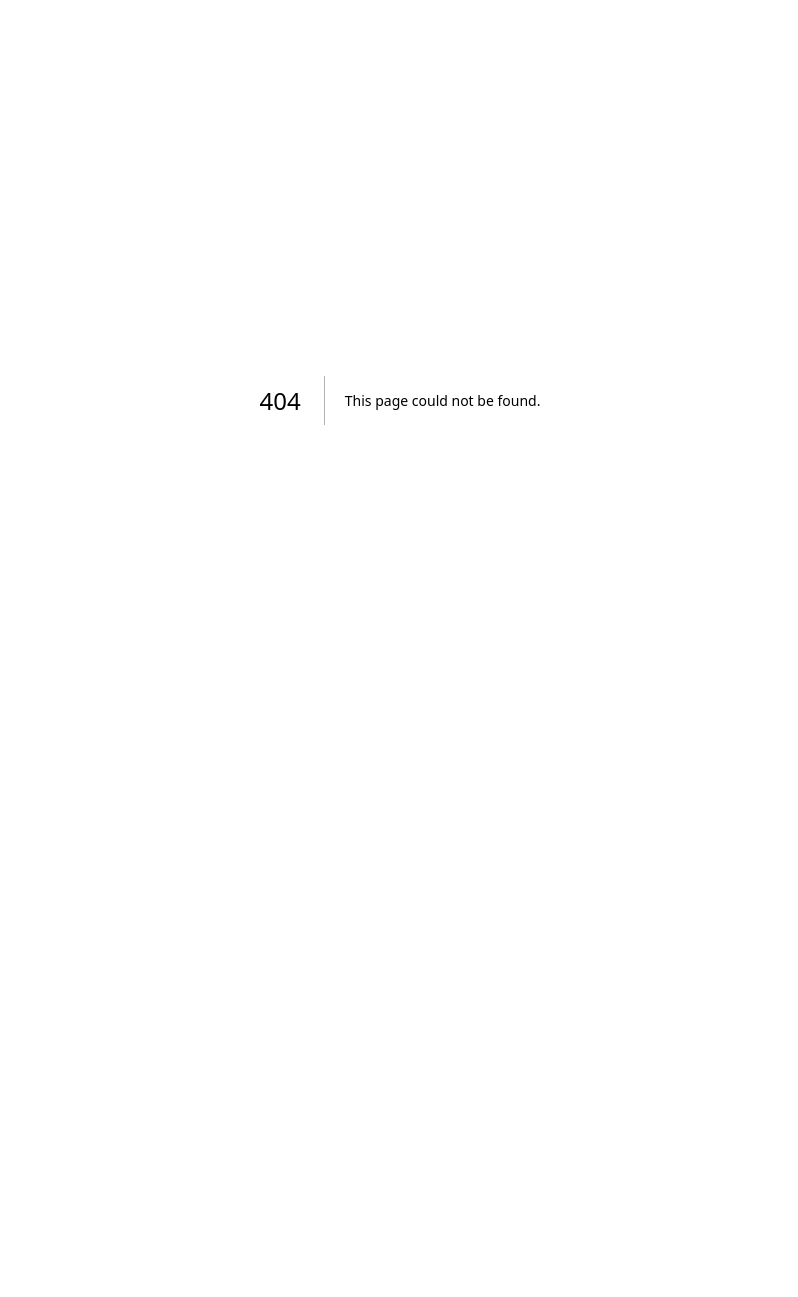
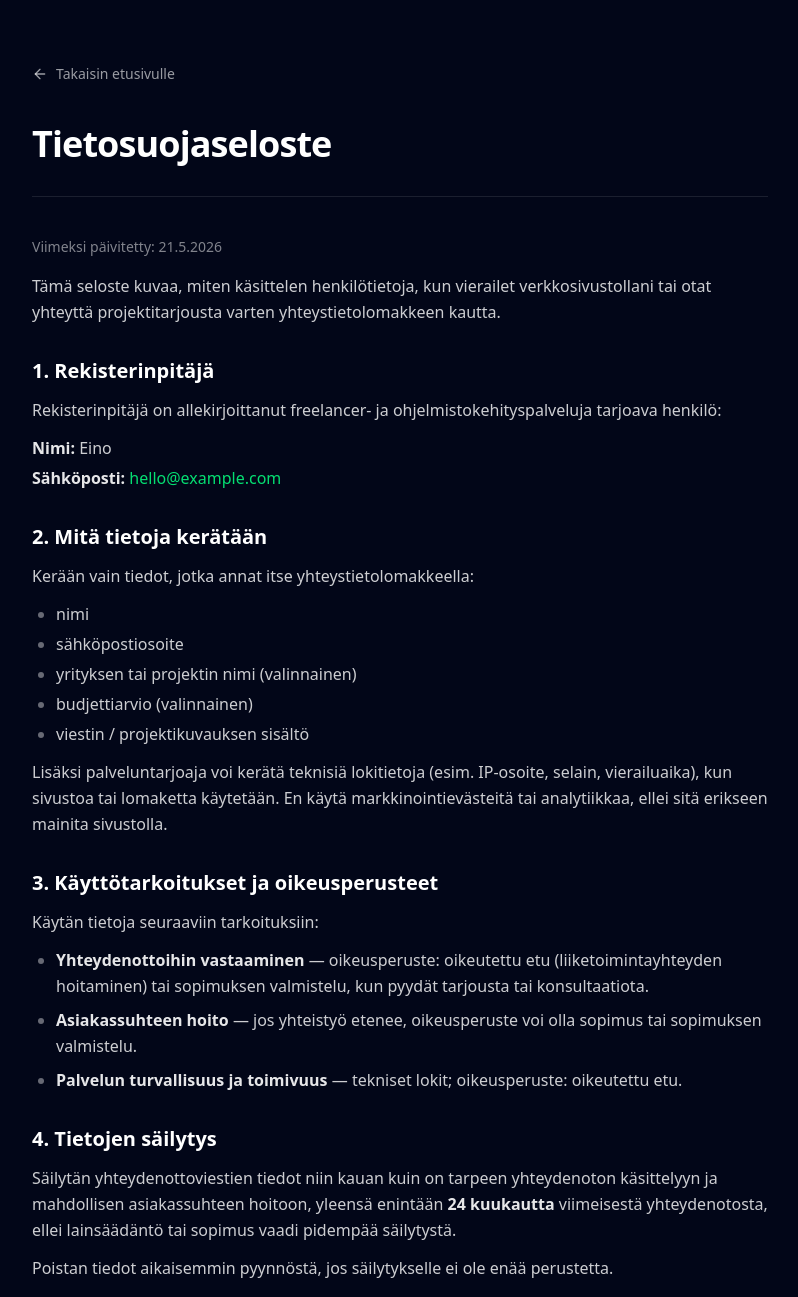
Before and after one commit to EinoTick/landing-pages, a Next.js app in the folder third-next-based-landing-page/: page /tietosuoja in a window 1280 px wide. Before the commit this address had no page. Shown: the top 1297 px of the page, without its empty margins (240-1038 px from the left). Before the commit the page ends 800 px from the top, so only its background shows below. Built offline with nearby package versions, Linux system fonts and the light colour scheme.

Commit message:
add tietosuoja seloste

```diff
--- /dev/null
+++ b/third-next-based-landing-page/src/app/tietosuoja/page.tsx
@@ -0,0 +1,204 @@
+import type { Metadata } from "next";
+import { LegalPageLayout } from "@/components/legal/LegalPageLayout";
+
+export const metadata: Metadata = {
+  title: "Tietosuojaseloste",
+  description:
+    "Tietosuojaseloste: miten yhteystietolomakkeen tiedot käsitellään ja mitä oikeuksia sinulla on.",
+  robots: { index: true, follow: true },
+};
+
+export default function TietosuojaPage() {
+  return (
+    <LegalPageLayout title="Tietosuojaseloste">
+      <section className="space-y-4">
+        <p className="text-sm text-white/50">
+          Viimeksi päivitetty: {new Date().toLocaleDateString("fi-FI")}
+        </p>
+        <p>
+          Tämä seloste kuvaa, miten käsittelen henkilötietoja, kun vierailet
+          verkkosivustollani tai otat yhteyttä projektitarjousta varten
+          yhteystietolomakkeen kautta.
+        </p>
+      </section>
+
+      <section className="space-y-3">
+        <h2 className="text-xl font-semibold text-white">
+          1. Rekisterinpitäjä
+        </h2>
+        <p>
+          Rekisterinpitäjä on allekirjoittanut freelancer- ja ohjelmistokehityspalveluja
+          tarjoava henkilö:
+        </p>
+        <ul className="list-none space-y-1 pl-0">
+          <li>
+            <strong className="text-white/90">Nimi:</strong> Eino
+          </li>
+          <li>
+            <strong className="text-white/90">Sähköposti:</strong>{" "}
+            <a
+              href="mailto:hello@example.com"
+              className="text-green-400 hover:text-green-300 underline-offset-2 hover:underline"
+            >
+              hello@example.com
+            </a>
+          </li>
+        </ul>
+      </section>
+
+      <section className="space-y-3">
+        <h2 className="text-xl font-semibold text-white">
+          2. Mitä tietoja kerätään
+        </h2>
+        <p>
+          Kerään vain tiedot, jotka annat itse yhteystietolomakkeella:
+        </p>
+        <ul className="list-disc pl-6 space-y-1 marker:text-white/40">
+          <li>nimi</li>
+          <li>sähköpostiosoite</li>
+          <li>yrityksen tai projektin nimi (valinnainen)</li>
+          <li>budjettiarvio (valinnainen)</li>
+          <li>viestin / projektikuvauksen sisältö</li>
+        </ul>
+        <p>
+          Lisäksi palveluntarjoaja voi kerätä teknisiä lokitietoja (esim. IP-osoite,
+          selain, vierailuaika), kun sivustoa tai lomaketta käytetään. En käytä
+          markkinointievästeitä tai analytiikkaa, ellei sitä erikseen mainita
+          sivustolla.
+        </p>
+      </section>
+
+      <section className="space-y-3">
+        <h2 className="text-xl font-semibold text-white">
+          3. Käyttötarkoitukset ja oikeusperusteet
+        </h2>
+        <p>Käytän tietoja seuraaviin tarkoituksiin:</p>
+        <ul className="list-disc pl-6 space-y-2 marker:text-white/40">
+          <li>
+            <strong className="text-white/90">Yhteydenottoihin vastaaminen</strong>{" "}
+            — oikeusperuste: oikeutettu etu (liiketoimintayhteyden hoitaminen) tai
+            sopimuksen valmistelu, kun pyydät tarjousta tai konsultaatiota.
+          </li>
+          <li>
+            <strong className="text-white/90">Asiakassuhteen hoito</strong> — jos
+            yhteistyö etenee, oikeusperuste voi olla sopimus tai sopimuksen
+            valmistelu.
+          </li>
+          <li>
+            <strong className="text-white/90">Palvelun turvallisuus ja toimivuus</strong>{" "}
+            — tekniset lokit; oikeusperuste: oikeutettu etu.
+          </li>
+        </ul>
+      </section>
+
+      <section className="space-y-3">
+        <h2 className="text-xl font-semibold text-white">
+          4. Tietojen säilytys
+        </h2>
+        <p>
+          Säilytän yhteydenottoviestien tiedot niin kauan kuin on tarpeen
+          yhteydenoton käsittelyyn ja mahdollisen asiakassuhteen hoitoon, yleensä
+          enintään <strong className="text-white/90">24 kuukautta</strong> viimeisestä
+          yhteydenotosta, ellei lainsäädäntö tai sopimus vaadi pidempää säilytystä.
+        </p>
+        <p>
+          Poistan tiedot aikaisemmin pyynnöstä, jos säilytykselle ei ole enää
+          perustetta.
+        </p>
+      </section>
+
+      <section className="space-y-3">
+        <h2 className="text-xl font-semibold text-white">
+          5. Tietojen luovutus ja käsittelijät
+        </h2>
+        <p>
+          En myy henkilötietojasi. Luovutan tietoja vain palveluntarjoajille, jotka
+          auttavat sivuston ja lomakkeen toiminnassa:
+        </p>
+        <ul className="list-disc pl-6 space-y-2 marker:text-white/40">
+          <li>
+            <strong className="text-white/90">Netlify, Inc.</strong> — sivuston
+            hosting ja yhteystietolomakkeen käsittely (Netlify Forms). Tiedot voivat
+            käsitellä palvelimia EU:n ulkopuolella; palveluntarjoaja noudattaa
+            tietosuojaan liittyviä sopimusvelvoitteita.
+          </li>
+        </ul>
+        <p>
+          Lomakkeen lähetykset näkyvät Netlifyn hallintapaneelissa ja sähköposti-ilmoituksina,
+          jos olen ottanut ne käyttöön.
+        </p>
+      </section>
+
+      <section className="space-y-3">
+        <h2 className="text-xl font-semibold text-white">
+          6. Tietojen siirrot EU/ETA-alueen ulkopuolelle
+        </h2>
+        <p>
+          Jos henkilötietoja siirretään EU/ETA-alueen ulkopuolelle (esim. Yhdysvalloissa
+          sijaitseville palvelimille), siirto perustuu palveluntarjoajan tarjoamiin
+          suojatoimiin, kuten EU:n komission vakiosopimuslausekkeisiin tai muuhun
+          lainmukaiseen mekanismiin.
+        </p>
+      </section>
+
+      <section className="space-y-3">
+        <h2 className="text-xl font-semibold text-white">
+          7. Oikeutesi
+        </h2>
+        <p>EU:n tietosuoja-asetuksen (GDPR) mukaisesti sinulla on oikeus:</p>
+        <ul className="list-disc pl-6 space-y-1 marker:text-white/40">
+          <li>saada pääsy omiin tietoihisi</li>
+          <li>pyytää tietojen oikaisua tai poistamista</li>
+          <li>rajoittaa käsittelyä tai vastustaa käsittelyä tietyissä tilanteissa</li>
+          <li>siirtää tiedot järjestelmästä toiseen, jos käsittely perustuu suostumukseen tai sopimukseen ja tapahtuu automaattisesti</li>
+          <li>peruuttaa suostumus, jos käsittely perustuu suostumukseen</li>
+          <li>tehdä valitus valvontaviranomaiselle</li>
+        </ul>
+        <p>
+          Voit käyttää oikeuksiasi lähettämällä pyynnön sähköpostitse:{" "}
+          <a
+            href="mailto:hello@example.com"
+            className="text-green-400 hover:text-green-300 underline-offset-2 hover:underline"
+          >
+            hello@example.com
+          </a>
+          . Vastaan pyyntöihin yleensä kuukauden kuluessa.
+        </p>
+        <p>
+          Valitusviranomainen Suomessa:{" "}
+          <a
+            href="https://tietosuoja.fi"
+            target="_blank"
+            rel="noopener noreferrer"
+            className="text-green-400 hover:text-green-300 underline-offset-2 hover:underline"
+          >
+            Tietosuojavaltuutetun toimisto (tietosuoja.fi)
+          </a>
+          .
+        </p>
+      </section>
+
+      <section className="space-y-3">
+        <h2 className="text-xl font-semibold text-white">
+          8. Tietoturva
+        </h2>
+        <p>
+          Suojaan tietoja asianmukaisilla teknisillä ja organisatorisilla toimenpiteillä,
+          kuten salatulla yhteydellä (HTTPS), pääsyn rajoituksella ja luotettavien
+          palveluntarjoajien käytöllä. Mikään järjestelmä ei ole täysin riskitön.
+        </p>
+      </section>
+
+      <section className="space-y-3">
+        <h2 className="text-xl font-semibold text-white">
+          9. Muutokset tähän selosteeseen
+        </h2>
+        <p>
+          Päivitän selostetta tarvittaessa (esim. uudet palvelut tai lomakkeet).
+          Merkittävistä muutoksista voidaan ilmoittaa sivustolla. Suosittelen tarkistamaan
+          selosteen aika ajoin.
+        </p>
+      </section>
+    </LegalPageLayout>
+  );
+}
--- a/third-next-based-landing-page/src/components/landing/ContactForm.tsx
+++ b/third-next-based-landing-page/src/components/landing/ContactForm.tsx
@@ -145,6 +145,16 @@ export function ContactForm() {
                 A short brief is enough — I&apos;ll reply within 24 hours with
                 honest scope, timeline, and next steps.
               </p>
+              <p className="mt-4 text-sm text-white/45 max-w-lg mx-auto">
+                Lähettämällä lomakkeen hyväksyt henkilötietojesi käsittelyn{" "}
+                <a
+                  href="/tietosuoja"
+                  className="text-white/60 hover:text-white underline-offset-2 hover:underline"
+                >
+                  tietosuojaselosteen
+                </a>{" "}
+                mukaisesti.
+              </p>
             </div>
 
             {formMessage && (
--- a/third-next-based-landing-page/src/components/landing/Footer.tsx
+++ b/third-next-based-landing-page/src/components/landing/Footer.tsx
@@ -31,9 +31,17 @@ export function Footer() {
         </nav>
 
         <div className="grid grid-cols-1 sm:grid-cols-3 gap-6 items-center justify-items-center sm:justify-items-stretch text-center sm:text-left">
-          <p className="text-xs text-white/50 sm:justify-self-start">
-            &copy; {new Date().getFullYear()} Senior Full-Stack Engineer
-          </p>
+          <div className="sm:justify-self-start space-y-1">
+            <p className="text-xs text-white/50">
+              &copy; {new Date().getFullYear()} Senior Full-Stack Engineer
+            </p>
+            <a
+              href="/tietosuoja"
+              className="text-xs text-white/40 hover:text-white/70 transition-colors"
+            >
+              Tietosuoja
+            </a>
+          </div>
           <p className="text-xs text-white/40 order-last sm:order-none sm:justify-self-center">
             SaaS MVPs, custom platforms & ongoing engineering
           </p>
--- /dev/null
+++ b/third-next-based-landing-page/src/components/legal/LegalPageLayout.tsx
@@ -0,0 +1,40 @@
+import Link from "next/link";
+import { ArrowLeft } from "lucide-react";
+import type { ReactNode } from "react";
+
+type LegalPageLayoutProps = {
+  title: string;
+  children: ReactNode;
+};
+
+export function LegalPageLayout({ title, children }: LegalPageLayoutProps) {
+  return (
+    <div className="min-h-screen bg-slate-950 text-slate-50">
+      <div className="max-w-3xl mx-auto px-4 py-12 sm:py-16">
+        <Link
+          href="/"
+          className="inline-flex items-center gap-2 text-sm text-white/60 hover:text-white transition-colors mb-10"
+        >
+          <ArrowLeft className="w-4 h-4" />
+          Takaisin etusivulle
+        </Link>
+
+        <header className="mb-10 pb-8 border-b border-white/10">
+          <h1 className="text-3xl sm:text-4xl font-bold tracking-tight text-white">
+            {title}
+          </h1>
+        </header>
+
+        <article className="prose-legal space-y-8 text-white/80 leading-relaxed">
+          {children}
+        </article>
+
+        <footer className="mt-16 pt-8 border-t border-white/10 text-xs text-white/40">
+          <p>
+            &copy; {new Date().getFullYear()} Eino — Senior Full-Stack Engineer
+          </p>
+        </footer>
+      </div>
+    </div>
+  );
+}
```
